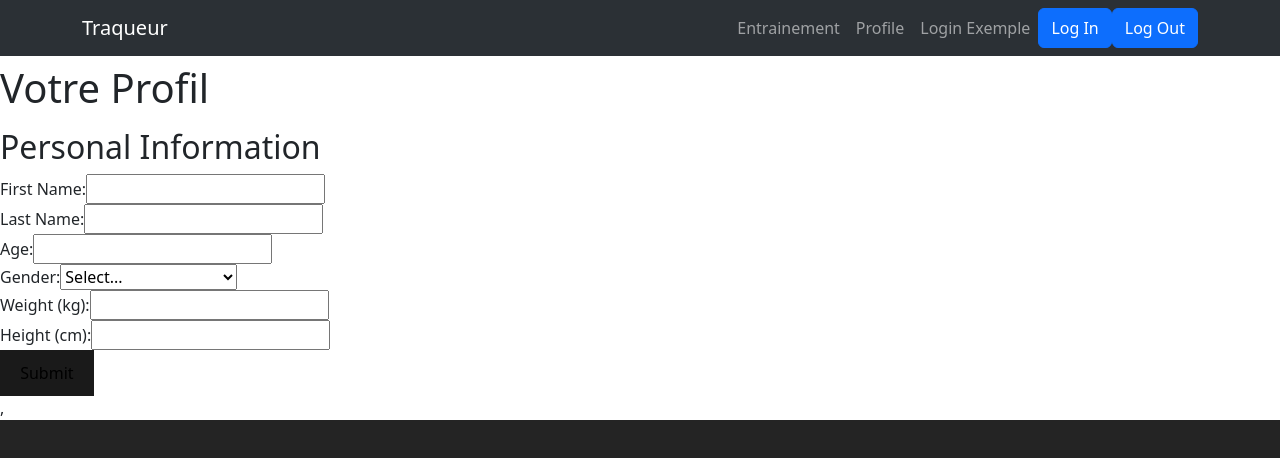
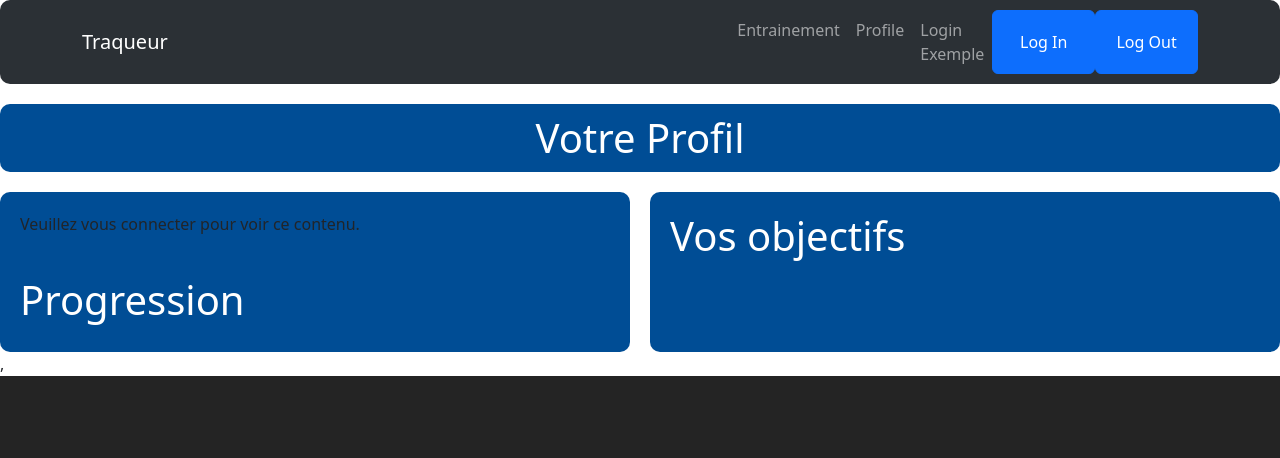
Before and after one commit to VaschPG/PROJETSYNTHESE, a React (Vite) app in the folder client/: page /profile in a window 1280 px wide. Shown: the top 458 px of the page. Built offline with nearby package versions, Linux system fonts and the light colour scheme.

Commit message:
profilepage - ajout import de auth0, profile page css,

```diff
--- a/client/src/pages/Profile/ProfilePage.css
+++ b/client/src/pages/Profile/ProfilePage.css
@@ -0,0 +1,98 @@
+.profile-page {
+    display: flex;
+    flex-direction: column;
+    align-items: center;
+}
+
+.navbar {
+    background-color: #004D95;
+    color: #fff;
+    padding: 10px;
+    border-radius: 10px;
+    width: 100%;
+    margin-bottom: 20px;
+}
+
+.navbar h1 {
+    margin: 0 auto;
+}
+
+.profile-sections {
+    display: flex;
+    width: 100%;
+}
+
+.left-section {
+    display: flex;
+    flex-direction: column;
+    flex: 1;
+    background-color: #004D95;
+    padding: 20px;
+    border-radius: 10px;
+}
+
+.right-section {
+    flex: 1;
+    margin-left: 20px;
+    background-color: #004D95;
+    padding: 20px;
+    border-radius: 10px;
+}
+
+.left-section-top {
+    margin-bottom: 20px;
+}
+
+.left-section-bottom {
+    margin-top: 20px;
+}
+
+.label {
+    color: white;
+}
+
+.form-group {
+    margin-bottom: 20px;
+}
+
+.input-wrap {
+    margin-bottom: 10px;
+}
+
+input[type="text"],
+input[type="number"],
+select {
+    width: 100%;
+    padding: 8px;
+    border-radius: 5px;
+    border: 1px solid #ccc;
+    background-color: #BAE2F9;
+    color: #000;
+}
+
+button {
+    width: 100%;
+    padding: 10px;
+    background-color: #004D95;
+    color: #fff;
+    border: none;
+    border-radius: 5px;
+    cursor: pointer;
+}
+
+button:hover {
+    background-color: #003366;
+}
+
+.sidebar {
+    background-color: #ffffff;
+    color: #004D95;
+    padding: 20px;
+    border-radius: 10px;
+    width: 100%;
+    box-shadow: 0 4px 8px rgba(0, 0, 0, 0.1);
+}
+
+h1 {
+    color: #fff;
+}
--- a/client/src/pages/Profile/ProfilePage.tsx
+++ b/client/src/pages/Profile/ProfilePage.tsx
@@ -1,18 +1,34 @@
+import React from 'react';
 import './ProfilePage.css';
 import PersonalInfo from './components/PersonalInfo';
 import ProgressChart from './components/ProgressChart';
 import Goals from './components/Goals';
 
 function ProfilePage() {
+    const handleSubmit = (formData: any) => {
+        console.log('FormData:', formData);
+        alert('Les données ont été soumises avec succès !');
+    };
+
     return (
         <div className='profile-page'>
-			<nav className='navbar'>
+            <div className='navbar'>
                 <h1>Votre Profil</h1>
-			</nav>
-			<div>
+            </div>
+            <div className='profile-sections'>
+                <div className='left-section'>
+                    <div className='left-section-top'>
                         <PersonalInfo />
+                    </div>
+                    <div className='left-section-bottom'>
+						<h1>Progression</h1>
                         <ProgressChart />
+                    </div>
+                </div>
+                <div className='right-section'>
+					<h1>Vos objectifs</h1>
                     <Goals />
+                </div>
             </div>
         </div>
     );
--- a/client/src/pages/Profile/components/PersonalInfo.tsx
+++ b/client/src/pages/Profile/components/PersonalInfo.tsx
@@ -1,22 +1,33 @@
 import React, { useState } from 'react';
+import { useAuth0 } from '@auth0/auth0-react';
 
-// formData stocks les donnees de l'utilisateur du formulaire, setData met les donnees a jour
+// Pour eviter detections erreurs
+interface FormData {
+    firstName: string;
+    lastName: string;
+    age: number;
+    gender: string;
+    weight: number;
+    height: number;
+}
+
 const PersonalInfo: React.FC = () => {
-    const [formData, setFormData] = useState({
+    const { user, isAuthenticated } = useAuth0();
+    const [formData, setFormData] = useState<FormData>({
         firstName: '',
         lastName: '',
-        username: '',
-        password: '',
-        age: '',
+        age: 0,
         gender: '',
-        weight: '',
-        height: ''
+        weight: 0,
+        height: 0
     });
 
     const handleInputChange = (e: React.ChangeEvent<HTMLInputElement>) => {
+        const { name, value } = e.target;
+        const numericValue = ['age', 'weight', 'height'].includes(name) ? parseInt(value, 10) : value;
         setFormData({
             ...formData,
-            [e.target.name]: e.target.value
+            [name]: numericValue
         });
     };
 
@@ -30,40 +41,41 @@ const PersonalInfo: React.FC = () => {
     const handleSubmit = async (e: React.FormEvent) => {
         e.preventDefault();
         try {
-                //Implementer un try and catch pour les erreurs
-            console.log('Données soumises :', formData);
+
+            console.log('User:', user);
+            console.log('Données soumises:', formData);
+
         } catch (error) {
             console.error('Une erreur s\'est produite:', error);
         }
     };
 
     return (
-        <div>
-            <h2>Personal Information</h2>
+        <div className="form-container">
+            {isAuthenticated && (
                 <form onSubmit={handleSubmit}>
-                {/* Inputs et labels pour les données personnelles */}
-                <div>
-                    <label>
-                        First Name:
+                    <div className="form-group">
+                        <div className="input-wrap">
+                            <label className="label">First Name:</label>
                             <input type="text" name="firstName" value={formData.firstName} onChange={handleInputChange} required />
-                    </label>
                         </div>
-                <div>
-                    <label>
-                        Last Name:
+                    </div>
+                    <div className="form-group">
+                        <div className="input-wrap">
+                            <label className="label">Last Name:</label>
                             <input type="text" name="lastName" value={formData.lastName} onChange={handleInputChange} required />
-                    </label>
                         </div>
-                <div>
-                    <label>
-                        Age:
+                    </div>
+                    <div className="form-group">
+                        <div className="input-wrap">
+                            <label className="label">Age:</label>
                             <input type="number" name="age" value={formData.age} onChange={handleInputChange} required />
-                    </label>
                         </div>
-                <div>
-                    <label>
-                        Gender:
-                        <select name="gender" value={formData.gender} onChange={handleSelectChange} required>
+                    </div>
+                    <div className="form-group">
+                        <div className="input-wrap">
+                            <label className="label">Gender:</label>
+                            <select name="gender" value={formData.gender} onChange={handleSelectChange} required> {/* Utiliser le bon gestionnaire d'événements */}
                                 <option value="">Select...</option>
                                 <option value="male">Male</option>
                                 <option value="female">Female</option>
@@ -71,22 +83,26 @@ const PersonalInfo: React.FC = () => {
                                 <option value="other">Other</option>
                                 <option value="prefer not to answer">Prefer not to answer</option>
                             </select>
-                    </label>
                         </div>
-                <div>
-                    <label>
-                        Weight (kg):
+                    </div>
+                    <div className="form-group">
+                        <div className="input-wrap">
+                            <label className="label">Weight (kg):</label>
                             <input type="number" name="weight" value={formData.weight} onChange={handleInputChange} required />
-                    </label>
                         </div>
-                <div>
-                    <label>
-                        Height (cm):
+                    </div>
+                    <div className="form-group">
+                        <div className="input-wrap">
+                            <label className="label">Height (cm):</label>
                             <input type="number" name="height" value={formData.height} onChange={handleInputChange} required />
-                    </label>
+                        </div>
                     </div>
                     <button type="submit">Submit</button>
                 </form>
+            )}
+            {!isAuthenticated && (
+                <div>Veuillez vous connecter pour voir ce contenu.</div>
+            )}
         </div>
     );
 }
--- /dev/null
+++ b/package.json
@@ -0,0 +1,5 @@
+{
+  "dependencies": {
+    "@auth0/auth0-react": "^2.2.4"
+  }
+}
```
Also changed, not shown: 2 other files (tests, documents, lock files or other folders). Lines whose indentation alone changed are shown as unchanged.
